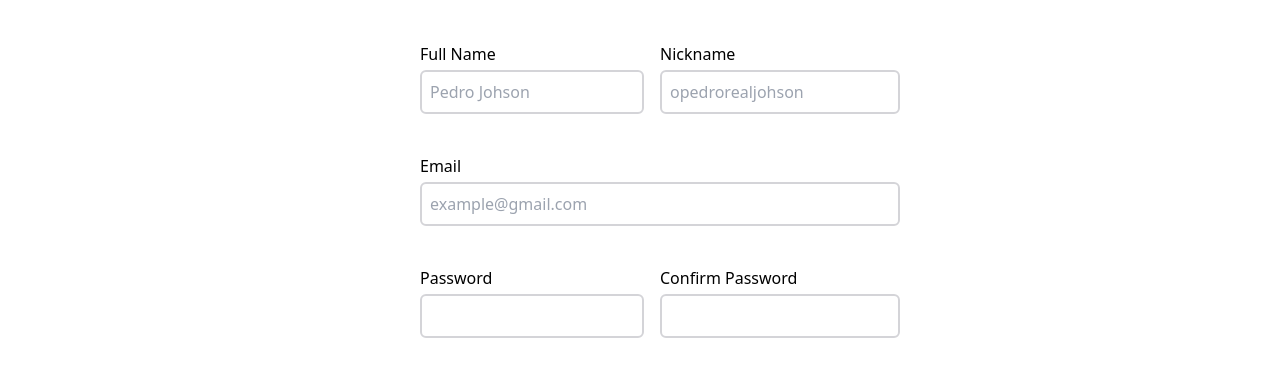
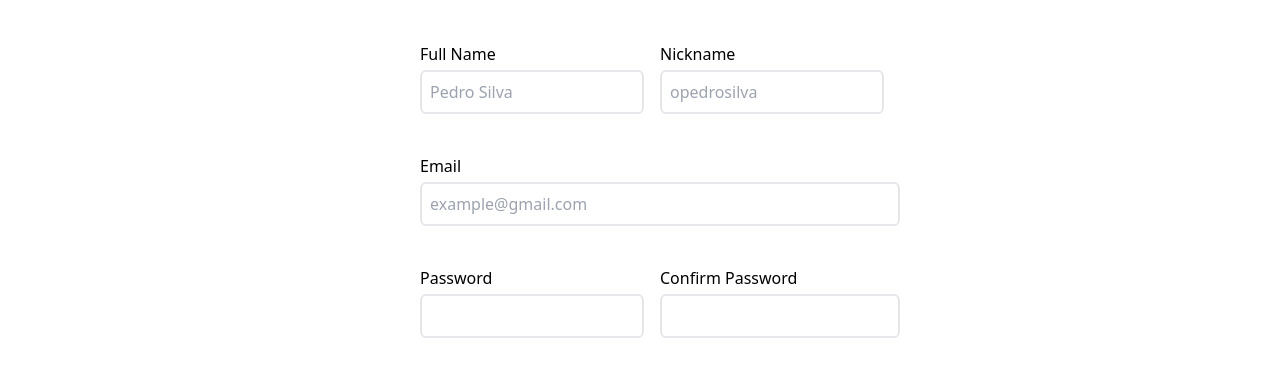
Before and after one commit to OVasconceloss/codex-hub, a React (Vite) app in the folder client/: page /register in a window 1280 px wide. Shown: the part 200-588 px from the top of the page. Built offline with nearby package versions, Linux system fonts and the light colour scheme.

Commit message:
:sparkles: feat: create the user input check

```diff
--- a/client/src/pages/auth/register.tsx
+++ b/client/src/pages/auth/register.tsx
@@ -1,9 +1,76 @@
-import React from "react";
 import { Link } from "react-router-dom";
+import React, { useEffect, useState } from "react";
 import Footer from "../../components/footer/footer";
 import { Header } from "../../components/header/header";
 
 const Register: React.FC = () => {
+    const [email, setEmail] = useState('');
+    const [fullName, setFullName] = useState('');
+    const [nickName, setNickName] = useState('');
+    const [password, setPassword] = useState('');
+    const [error, setError] = useState<boolean>(false);
+    const [errorMessage, setErrorMessage] = useState('');
+    const [confirmPassword, setConfirmPassword] = useState('');
+
+    const validateInput = () => {
+        if (fullName == "" && nickName == "" && email == "" && password == "" && confirmPassword == "") {
+            setError(true);
+            setErrorMessage("The fields are empty");
+            return false;
+        }
+
+        if (!email.match(/^[a-zA-Z0-9._-]+@[a-zA-Z0-9.-]+\.[a-zA-Z]{2,4}$/)) {
+            setError(true);
+            setErrorMessage("The email address is invalid. Please try again");
+            return false;
+        }
+
+        if (password === "") {
+            setError(true);
+            setErrorMessage("The password is invalid. Try again");
+            return false;
+        }
+
+        if (fullName === "" && nickName === "") {
+            setError(true);
+            setErrorMessage("The names are invalid");
+            return false;
+        } else if (fullName === "") {
+            setError(true);
+            setErrorMessage("The full name is invalid");
+            return false;
+        } else if (nickName == "") {
+            setError(true);
+            setErrorMessage("The nick name is invalid");
+            return false;
+        }
+
+        if (password === "") {
+            setError(true);
+            setErrorMessage("The password is invalid");
+            return false;
+        } else if (password !== confirmPassword) {
+            setError(true);
+            setErrorMessage("The passwords don't match");
+            return false;
+        }
+        return true;
+    };
+
+    const handleSubmit = async () => {
+        if (validateInput()) {
+            console.log('CERTO');
+        }
+    };
+
+    useEffect(() => {
+        if (error) {
+            setTimeout(() => {
+                setError(false);
+            }, 2500);
+        }
+    }, [error]);
+
     return (
         <>
         <Header />
@@ -17,10 +84,11 @@ const Register: React.FC = () => {
                             <input
                                 type="text"
                                 name="fullname"
-                                placeholder="Pedro Johson"
-                                className="w-[14rem] mb-10 p-2 outline-none border-2 border-zinc-300 rounded-md
-                                transition ease-linear focus:border-zinc-900 data-[fail=true]:border-red-500
-                                dark:focus:border-indigo-500"
+                                placeholder="Pedro Silva"
+                                onChange={(event) => setFullName(event.target.value)}
+                                className={`w-[14rem] mb-10 p-2 outline-none border-2 rounded-md
+                                transition ease-linear focus:border-zinc-900
+                                ${error && (fullName === "") && "border-red-500"}`}
                             />
                         </div>
                         <div className="flex flex-col">
@@ -28,10 +96,11 @@ const Register: React.FC = () => {
                             <input
                                 type="text"
                                 name="nickname"
-                                placeholder="opedrorealjohson"
-                                className="w-[15rem] mb-10 p-2 outline-none border-2 border-zinc-300 rounded-md
-                                transition ease-linear focus:border-zinc-900 data-[fail=true]:border-red-500
-                                dark:focus:border-indigo-500"
+                                placeholder="opedrosilva"
+                                onChange={(event) => setNickName(event.target.value)}
+                                className={`w-[14rem] mb-10 p-2 outline-none border-2 rounded-md
+                                transition ease-linear focus:border-zinc-900
+                                ${error && (nickName === "") && "border-red-500"}`}
                             />
                         </div>
                     </div>
@@ -41,9 +110,10 @@ const Register: React.FC = () => {
                             type="email"
                             name="email"
                             placeholder="example@gmail.com"
-                            className="w-[30rem] mb-10 p-2 outline-none border-2 border-zinc-300 rounded-md
-                            transition ease-linear focus:border-zinc-900 data-[fail=true]:border-red-500
-                            dark:focus:border-indigo-500"
+                            onChange={(event) => setEmail(event.target.value)}
+                            className={`w-[30rem] mb-10 p-2 outline-none border-2 rounded-md
+                            transition ease-linear focus:border-zinc-900
+                            ${error && !email.match(/^[a-zA-Z0-9._-]+@[a-zA-Z0-9.-]+\.[a-zA-Z]{2,4}$/) && "border-red-500"}`}
                         />
                     </div>
                     <div className="flex flex-col">
@@ -53,9 +123,10 @@ const Register: React.FC = () => {
                             <input
                                 type="password"
                                 name="password"
-                                className="w-[14rem] mb-10 p-2 outline-none border-2 border-zinc-300 rounded-md
-                                transition ease-linear focus:border-zinc-900 data-[fail=true]:border-red-500
-                                dark:focus:border-indigo-500"
+                                onChange={(event) => setPassword(event.target.value)}
+                                className={`w-[14rem] mb-10 p-2 outline-none border-2 rounded-md
+                                transition ease-linear focus:border-zinc-900
+                                ${error && (password === "" || password !== confirmPassword) && "border-red-500"}`}
                             />
                         </div>
                         <div className="flex flex-col">
@@ -63,14 +134,16 @@ const Register: React.FC = () => {
                             <input
                                 type="password"
                                 name="confirm"
-                                className="w-[15rem] mb-10 p-2 outline-none border-2 border-zinc-300 rounded-md
-                                transition ease-linear focus:border-zinc-900 data-[fail=true]:border-red-500
-                                dark:focus:border-indigo-500"
+                                onChange={(event) => setConfirmPassword(event.target.value)}
+                                className={`w-[15rem] mb-10 p-2 outline-none border-2 rounded-md
+                                transition ease-linear focus:border-zinc-900
+                                ${error && (confirmPassword === "" || password !== confirmPassword) && "border-red-500"}`}
                             />
                         </div>
                     </div>
                     </div>
                     <button
+                        onClick={handleSubmit}
                         className="w-[30rem] p-2 my-5 text-zinc-50 border border-zinc-900 rounded-md bg-zinc-900
                         transition ease-linear hover:border-zinc-900 hover:bg-transparent hover:text-zinc-900
                         dark:border-indigo-500 dark:text-indigo-500 dark:hover:bg-indigo-500 dark:hover:text-zinc-100">
@@ -88,6 +161,11 @@ const Register: React.FC = () => {
         <div className="w-full absolute bottom-0 flex items-center justify-center bg-zinc-900">
             <Footer />
         </div>
+        { (error) && (
+            <div className="w-[25rem] fixed bottom-5 right-5 bg-red-500 text-zinc-50 py-2 px-4 rounded shadow text-center">
+                {errorMessage}
+            </div>
+        )}
         </>
     );
 };
```
